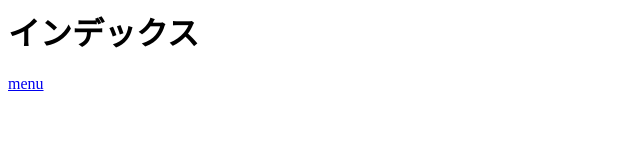
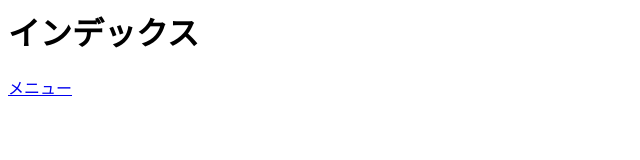
Before and after one commit to axskss/Test, a plain HTML site: page index.html in a window 1280 px wide. Shown: the full height of the page, 0-640 px from the left. Drawn offline with Linux system fonts and the light colour scheme.

Commit message:
カタカナに変更

```diff
--- a/index.html
+++ b/index.html
@@ -1,2 +1,2 @@
 <h1>インデックス</h1>
-<a href="menu/menu.html">menu</a>
+<a href="menu/menu.html">メニュー</a>
```
